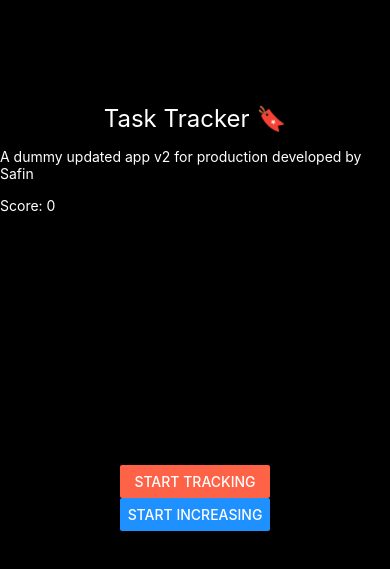
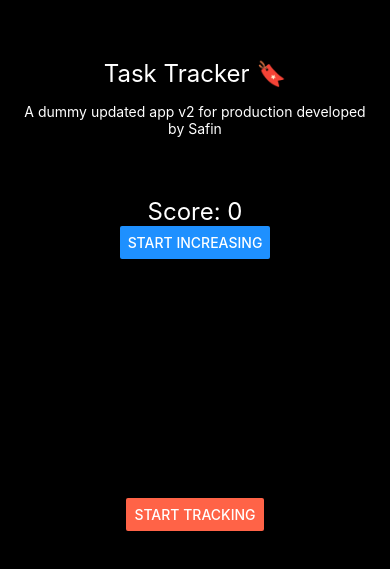
Before and after one commit to Safin-Ahmed/Task-Tracker, a React Native app: screen /Welcome in a window 390 px wide. Shown: the part 263-832 px from the top of the page. Built offline with nearby package versions, Linux system fonts and the light colour scheme.

Commit message:
feat: added score component in welcome screen

```diff
--- /dev/null
+++ b/components/Score.jsx
@@ -0,0 +1,30 @@
+import React, { useState } from "react";
+import { Button, StyleSheet, Text, View } from "react-native";
+
+const Score = () => {
+  const [number, setNumber] = useState(0);
+  return (
+    <View style={styles.container}>
+      <Text style={styles.title}>Score: {number}</Text>
+      <Button
+        onPress={() => setNumber(number + 1)}
+        color={"dodgerblue"}
+        title="Start Increasing"
+      />
+    </View>
+  );
+};
+
+const styles = StyleSheet.create({
+  container: {
+    backgroundColor: "#000",
+    marginTop: 60,
+  },
+  title: {
+    color: "#fff",
+    fontSize: 24,
+    textAlign: "center",
+  },
+});
+
+export default Score;
--- a/screens/WelcomeScreen.jsx
+++ b/screens/WelcomeScreen.jsx
@@ -1,31 +1,29 @@
 import { useState } from "react";
 import { StyleSheet, View, Text, Button } from "react-native";
+import Score from "../components/Score";
 
 const WelcomeScreen = ({ navigation }) => {
-  const [number, setNumber] = useState(0);
   return (
+    <>
       <View style={styles.container}>
         <View>
           <Text style={styles.title}>Task Tracker 🔖</Text>
           <Text style={styles.subTitle}>
             A dummy updated app v2 for production developed by Safin
           </Text>
-        <Text style={styles.subTitle}>Score: {number}</Text>
         </View>
+
+        <Score />
+
         <View style={styles.buttonContainer}>
           <Button
             onPress={() => navigation.navigate("TaskList")}
             color={"tomato"}
             title="Start Tracking"
           />
-
-        <Button
-          onPress={() => setNumber(number + 1)}
-          color={"dodgerblue"}
-          title="Start Increasing"
-        />
         </View>
       </View>
+    </>
   );
 };
 
@@ -45,6 +43,9 @@ const styles = StyleSheet.create({
     color: "#fff",
     marginTop: 15,
     fontSize: 14,
+    paddingLeft: 15,
+    paddingRight: 15,
+    textAlign: "center",
   },
   buttonContainer: {
     position: "absolute",
```
Lines whose indentation alone changed are shown as unchanged.
